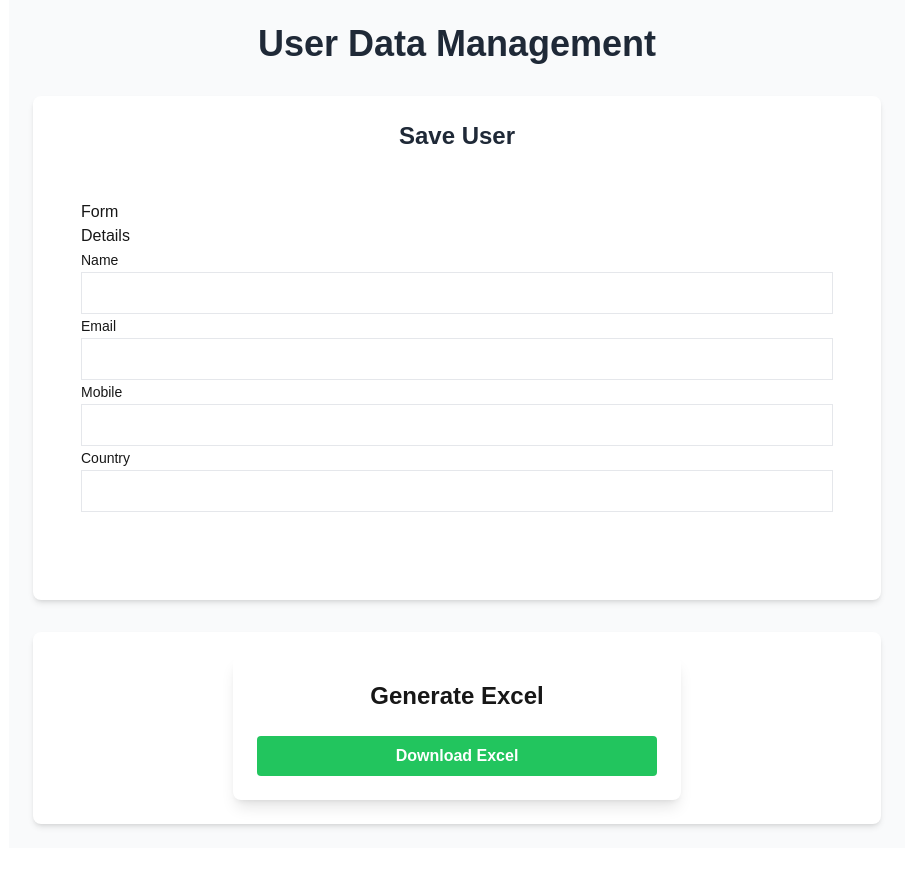
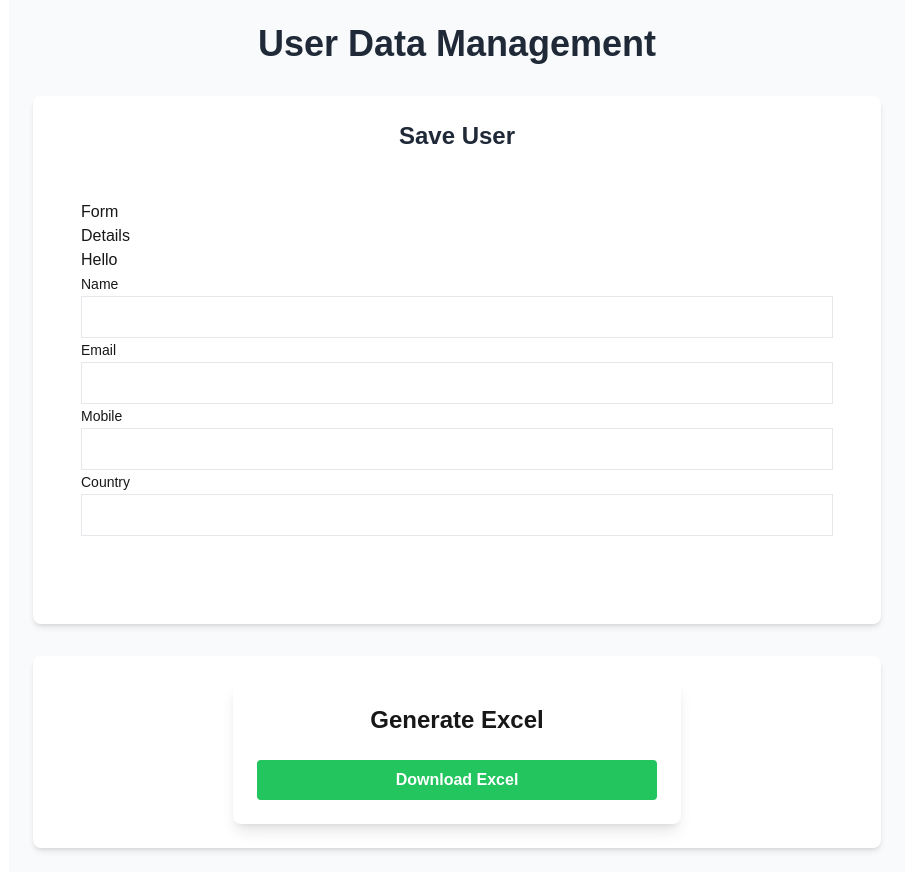
Before and after one commit to Elangosid/ExcelForm, a Next.js app: page / in a window 1280 px wide. Shown: the whole page, without its empty margins (183-1096 px from the left). Before the commit the page ends 848 px from the top, so only its background shows below. Built offline with nearby package versions, Linux system fonts and the light colour scheme.

Commit message:
new div added

```diff
--- a/form/formDetails.tsx
+++ b/form/formDetails.tsx
@@ -1,5 +1,8 @@
 export const Details = () => {
     return (
-        <div>Details</div>
+        <>
+            <div>Details</div>
+            <div>Hello</div>
+        </>
     )
 }
```
